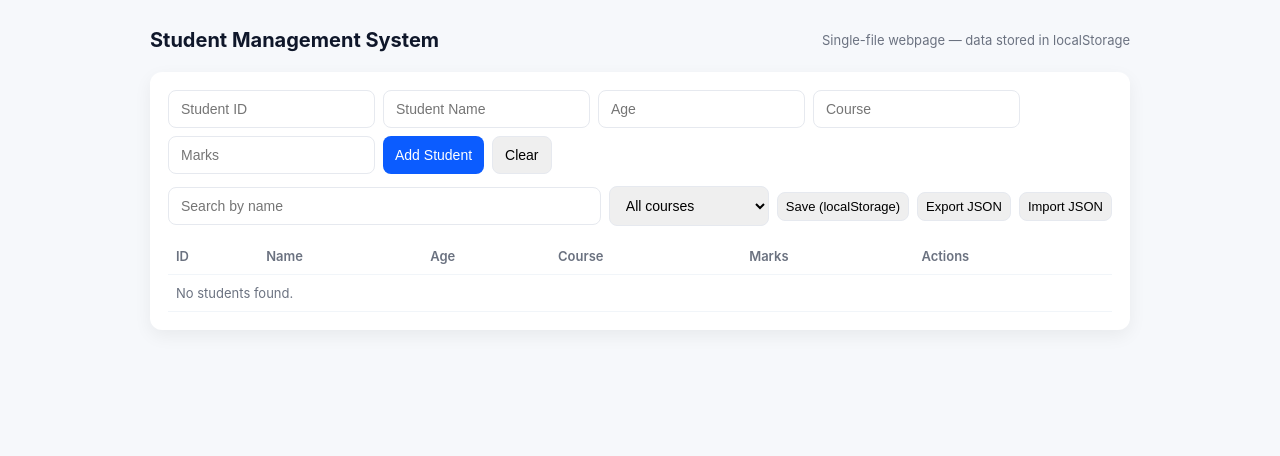
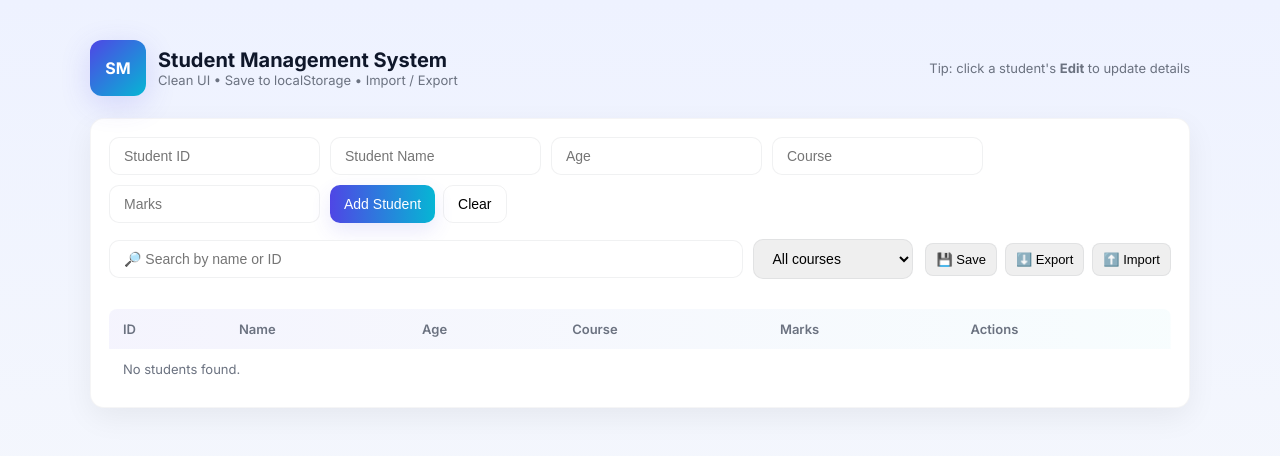
Before and after one commit to eppilinarendra970/student-management-system-, a plain HTML site: page index.html in a window 1280 px wide. Drawn offline with Linux system fonts and the light colour scheme.

Commit message:
Enhance UI with new styles and layout adjustments
Refactor styles and update HTML structure for improved UI.

```diff
--- a/index.html
+++ b/index.html
@@ -4,34 +4,102 @@
   <meta charset="utf-8" />
   <meta name="viewport" content="width=device-width, initial-scale=1" />
   <title>Student Management System</title>
+  <link href="https://fonts.googleapis.com/css2?family=Inter:wght@300;400;600;700&display=swap" rel="stylesheet">
   <style>
-    :root{ --bg:#f6f8fb; --card:#ffffff; --accent:#0b5cff; --muted:#6b7280; }
-    body{font-family:Inter, system-ui, -apple-system, "Segoe UI", Roboto, "Helvetica Neue", Arial; background:var(--bg); margin:0; padding:28px; color:#0f172a}
-    .container{max-width:980px;margin:0 auto}
-    header{display:flex;align-items:center;justify-content:space-between;margin-bottom:20px}
+    :root{
+      --bg:linear-gradient(180deg,#eef2ff 0%, #f8fafc 100%);
+      --card:#ffffff;
+      --accent:#4f46e5; /* indigo-600 */
+      --accent-2:#06b6d4; /* teal-400 */
+      --muted:#6b7280;
+      --glass: rgba(255,255,255,0.7);
+      --success:#16a34a;
+      --danger:#ef4444;
+    }
+
+    *{box-sizing:border-box}
+    html,body{height:100%}
+    body{
+      font-family:Inter, system-ui, -apple-system, "Segoe UI", Roboto, "Helvetica Neue", Arial;
+      margin:0; padding:40px; color:#0f172a; background:var(--bg);
+      -webkit-font-smoothing:antialiased; -moz-osx-font-smoothing:grayscale;
+    }
+
+    .container{max-width:1100px;margin:0 auto}
+
+    header{
+      display:flex;align-items:center;justify-content:space-between;margin-bottom:22px;gap:12px;
+    }
+    .brand{
+      display:flex;gap:12px;align-items:center
+    }
+    .logo{
+      width:56px;height:56px;border-radius:12px;background:linear-gradient(135deg,var(--accent),var(--accent-2));display:flex;align-items:center;justify-content:center;color:#fff;font-weight:700;box-shadow:0 8px 30px rgba(79,70,229,0.18)
+    }
     h1{font-size:20px;margin:0}
-    .card{background:var(--card);border-radius:12px;padding:18px;box-shadow:0 6px 18px rgba(12,13,14,0.06)}
-    form.inline{display:flex;gap:8px;flex-wrap:wrap}
-    input, select, button{padding:10px 12px;border-radius:8px;border:1px solid #e6e9ef;font-size:14px}
-    input:focus, select:focus{outline:none;box-shadow:0 0 0 3px rgba(11,92,255,0.08);border-color:var(--accent)}
+    .subtitle{color:var(--muted);font-size:13px}
+
+    .card{background:var(--card);border-radius:14px;padding:18px;box-shadow:0 10px 30px rgba(2,6,23,0.06);border:1px solid rgba(15,23,42,0.04)}
+
+    .controls{display:flex;gap:12px;align-items:center;flex-wrap:wrap;margin-top:10px}
+    form.inline{display:flex;gap:10px;flex-wrap:wrap}
+
+    input, select, button{padding:10px 14px;border-radius:10px;border:1px solid rgba(15,23,42,0.06);font-size:14px}
+    input:focus, select:focus{outline:none;box-shadow:0 6px 18px rgba(79,70,229,0.08);border-color:rgba(79,70,229,0.35)}
+
+    .primary{background:linear-gradient(90deg,var(--accent),var(--accent-2));color:#fff;border:none;box-shadow:0 8px 20px rgba(79,70,229,0.12)}
+    .ghost{background:transparent;border:1px solid rgba(15,23,42,0.06)}
+
     .actions{display:flex;gap:8px}
-    .primary{background:var(--accent);color:#fff;border:none}
-    .danger{background:#ff4d4f;color:#fff;border:none}
-    table{width:100%;border-collapse:collapse;margin-top:12px}
-    th,td{padding:10px 8px;border-bottom:1px solid #f1f5f9;text-align:left}
-    th{color:var(--muted);font-weight:600;font-size:13px}
+
+    .toolbar{display:flex;gap:10px;align-items:center}
+    .search{flex:1;min-width:180px}
+
+    table{width:100%;border-collapse:collapse;margin-top:16px;border-radius:8px;overflow:hidden}
+    thead{background:linear-gradient(90deg, rgba(79,70,229,0.06), rgba(6,182,212,0.03));}
+    th,td{padding:12px 14px;text-align:left}
+    th{font-size:13px;color:var(--muted);font-weight:600}
+    tbody tr{background:white}
+    tbody tr:nth-child(even){background:#fbfcff}
+    tbody tr:hover{transform:translateY(-1px);box-shadow:0 8px 24px rgba(2,6,23,0.04)}
+
+    .small{font-size:13px;padding:8px 10px;border-radius:8px}
     .muted{color:var(--muted);font-size:13px}
-    .toolbar{display:flex;gap:8px;align-items:center}
-    .search{flex:1}
-    .small{font-size:13px;padding:6px 8px}
-    @media (max-width:640px){ .inline{flex-direction:column} table, thead, tbody, th, td, tr{display:block} th{display:none} td{border:0;padding:10px 0} td::before{content:attr(data-label);display:block;font-weight:600;margin-bottom:6px} }
+
+    /* modal */
+    #modal{display:none;position:fixed;inset:0;align-items:center;justify-content:center;background:linear-gradient(0deg, rgba(2,6,23,0.45), rgba(2,6,23,0.45))}
+    .modal-card{width:560px;max-width:94%;background:linear-gradient(180deg,rgba(255,255,255,0.98),rgba(250,250,255,0.98));border-radius:12px;padding:18px;box-shadow:0 20px 48px rgba(2,6,23,0.4)}
+
+    /* responsive */
+    @media (max-width:860px){
+      .brand .logo{width:48px;height:48px}
+      form.inline{flex-direction:column}
+      .controls{flex-direction:column;align-items:stretch}
+    }
+
+    @media (max-width:640px){
+      table, thead, tbody, th, td, tr{display:block}
+      th{display:none}
+      td{border:0;padding:12px 0}
+      td::before{content:attr(data-label);display:block;font-weight:600;margin-bottom:6px;color:var(--muted)}
+    }
+
+    /* tiny helper buttons */
+    .btn-icon{display:inline-flex;align-items:center;gap:8px;padding:8px 10px;border-radius:8px;border:none;background:transparent}
+
   </style>
 </head>
 <body>
   <div class="container">
     <header>
-      <h1>Student Management System</h1>
-      <div class="muted">Single-file webpage — data stored in localStorage</div>
+      <div class="brand">
+        <div class="logo">SM</div>
+        <div>
+          <h1>Student Management System</h1>
+          <div class="subtitle">Clean UI • Save to localStorage • Import / Export</div>
+        </div>
+      </div>
+      <div class="muted">Tip: click a student's <strong>Edit</strong> to update details</div>
     </header>
 
     <section class="card">
@@ -43,25 +111,26 @@
         <input id="marksInput" placeholder="Marks" type="number" min="0" />
         <div class="actions">
           <button id="addBtn" class="primary">Add Student</button>
-          <button id="clearBtn" type="button">Clear</button>
+          <button id="clearBtn" type="button" class="ghost">Clear</button>
         </div>
       </form>
 
-      <div style="display:flex;gap:8px;margin-top:12px;align-items:center">
+      <div class="controls" style="margin-top:16px;">
         <div class="toolbar" style="flex:1">
-          <input id="searchInput" class="search" placeholder="Search by name" />
+          <input id="searchInput" class="search" placeholder="🔎 Search by name or ID" />
           <select id="filterCourse" style="min-width:160px">
             <option value="">All courses</option>
           </select>
         </div>
-        <div style="display:flex;gap:8px">
-          <button id="saveBtn" class="small">Save (localStorage)</button>
-          <button id="exportBtn" class="small">Export JSON</button>
-          <button id="importBtn" class="small">Import JSON</button>
+
+        <div style="display:flex;gap:8px;align-items:center">
+          <button id="saveBtn" class="small">💾 Save</button>
+          <button id="exportBtn" class="small">⬇️ Export</button>
+          <button id="importBtn" class="small">⬆️ Import</button>
         </div>
       </div>
 
-      <div style="overflow:auto;max-height:420px">
+      <div style="overflow:auto;max-height:520px;margin-top:14px;border-radius:8px">
         <table id="studentsTable" aria-live="polite">
           <thead>
             <tr>
@@ -75,9 +144,9 @@
     </section>
 
     <!-- Update modal (simple) -->
-    <div id="modal" style="display:none;position:fixed;inset:0;align-items:center;justify-content:center;background:rgba(2,6,23,0.45)">
-      <div style="width:520px;max-width:94%;background:white;border-radius:12px;padding:16px;box-shadow:0 12px 40px rgba(2,6,23,0.2)">
-        <h3 style="margin:0 0 8px">Update Student</h3>
+    <div id="modal">
+      <div class="modal-card">
+        <h3 style="margin:0 0 10px">Update Student</h3>
         <form id="updateForm" onsubmit="return false" class="inline">
           <input id="u_id" placeholder="ID" disabled />
           <input id="u_name" placeholder="Name" />
@@ -86,7 +155,7 @@
           <input id="u_marks" placeholder="Marks" type="number" min="0" />
           <div class="actions" style="margin-left:auto">
             <button id="updateSave" class="primary">Save</button>
-            <button id="updateCancel" type="button">Cancel</button>
+            <button id="updateCancel" type="button" class="ghost">Cancel</button>
           </div>
         </form>
       </div>
@@ -131,7 +200,7 @@
     function renderTable(filterName = '', filterCourseVal = ''){
       tbody.innerHTML = '';
       const filtered = students.filter(s => {
-        const matchesName = !filterName || s[1].toLowerCase().includes(filterName.toLowerCase());
+        const matchesName = !filterName || (s[1] && s[1].toLowerCase().includes(filterName.toLowerCase())) || (s[0] && String(s[0]).toLowerCase().includes(filterName.toLowerCase()));
         const matchesCourse = !filterCourseVal || s[3] === filterCourseVal;
         return matchesName && matchesCourse;
       });
@@ -152,8 +221,8 @@
           <td data-label="Course">${escapeHtml(student[3]||'')}</td>
           <td data-label="Marks">${escapeHtml(student[4]||'')}</td>
           <td>
-            <button class="small" onclick='onEdit("${encodeForJs(student[0])}")'>Edit</button>
-            <button class="small" onclick='onDelete("${encodeForJs(student[0])}")'>Delete</button>
+            <button class="small" onclick='onEdit("${encodeForJs(student[0])}")'>✏️ Edit</button>
+            <button class="small" onclick='onDelete("${encodeForJs(student[0])}")' style="margin-left:6px">🗑️ Delete</button>
           </td>
         `;
         tbody.appendChild(tr);
@@ -164,7 +233,7 @@
       if(text === undefined || text === null) return '';
       return String(text).replace(/[&<>"']/g, function(m){ return {'&':'&amp;','<':'&lt;','>':'&gt;','"':'&quot;',"'":"&#39;"}[m]; });
     }
-    function encodeForJs(text){ return String(text).replace(/"/g,'\"').replace(/'/g,"\\'"); }
+    function encodeForJs(text){ return String(text).replace(/"/g,'\\"').replace(/'/g,"\\'"); }
 
     // Add student
     addBtn.addEventListener('click', () => {
@@ -229,7 +298,12 @@
     // Save to localStorage
     saveBtn.addEventListener('click', () => {
       localStorage.setItem('students_data', JSON.stringify(students));
-      alert('Saved to localStorage');
+      // small floating confirmation
+      const n = document.createElement('div');
+      n.textContent = 'Saved ✓';
+      n.style.position = 'fixed'; n.style.right = '20px'; n.style.bottom = '20px'; n.style.padding = '10px 12px'; n.style.background = 'linear-gradient(90deg, var(--accent), var(--accent-2))'; n.style.color='#fff'; n.style.borderRadius='8px'; n.style.boxShadow='0 8px 24px rgba(79,70,229,0.12)';
+      document.body.appendChild(n);
+      setTimeout(()=>n.remove(),1200);
     });
 
     function loadFromLocalStorage(){
```
